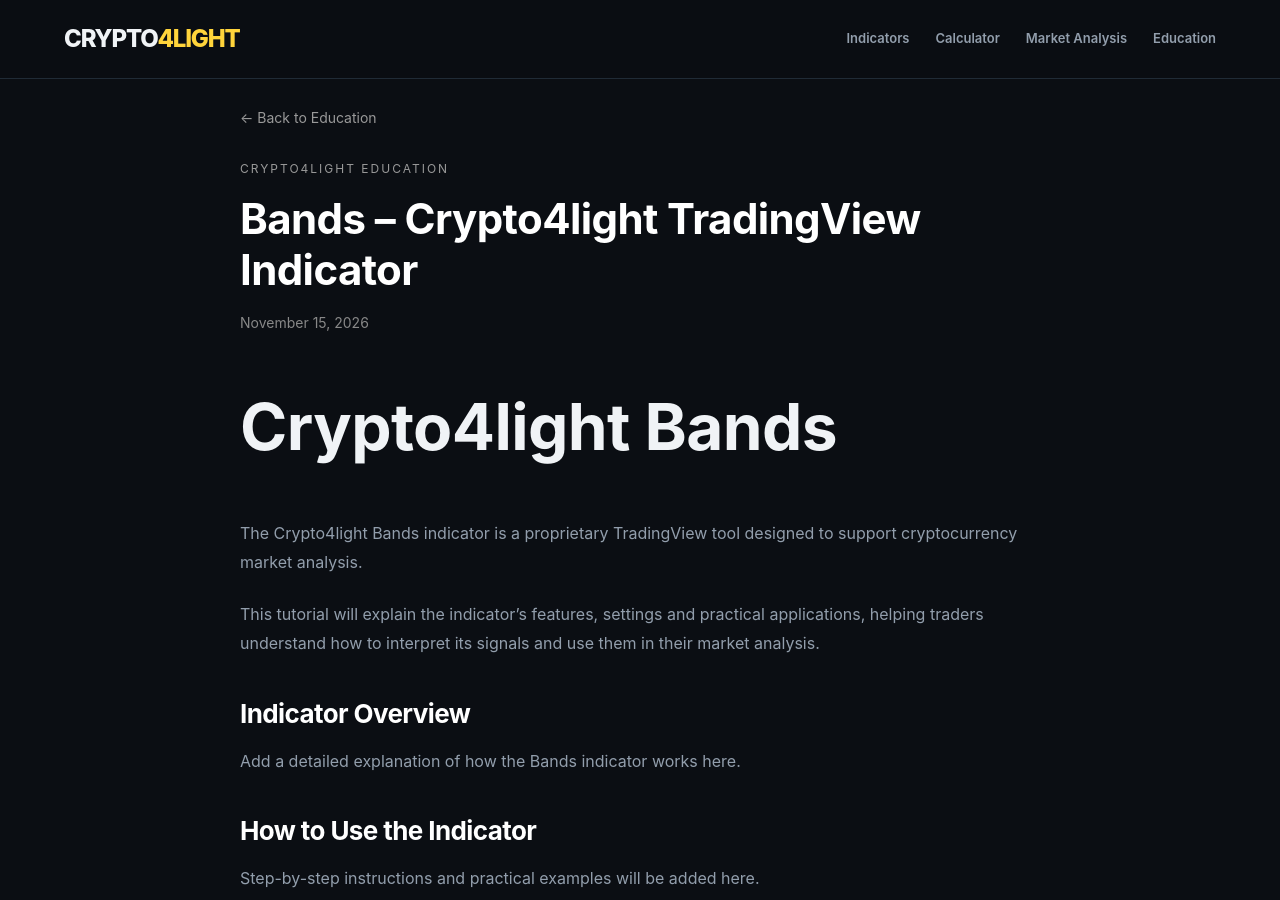
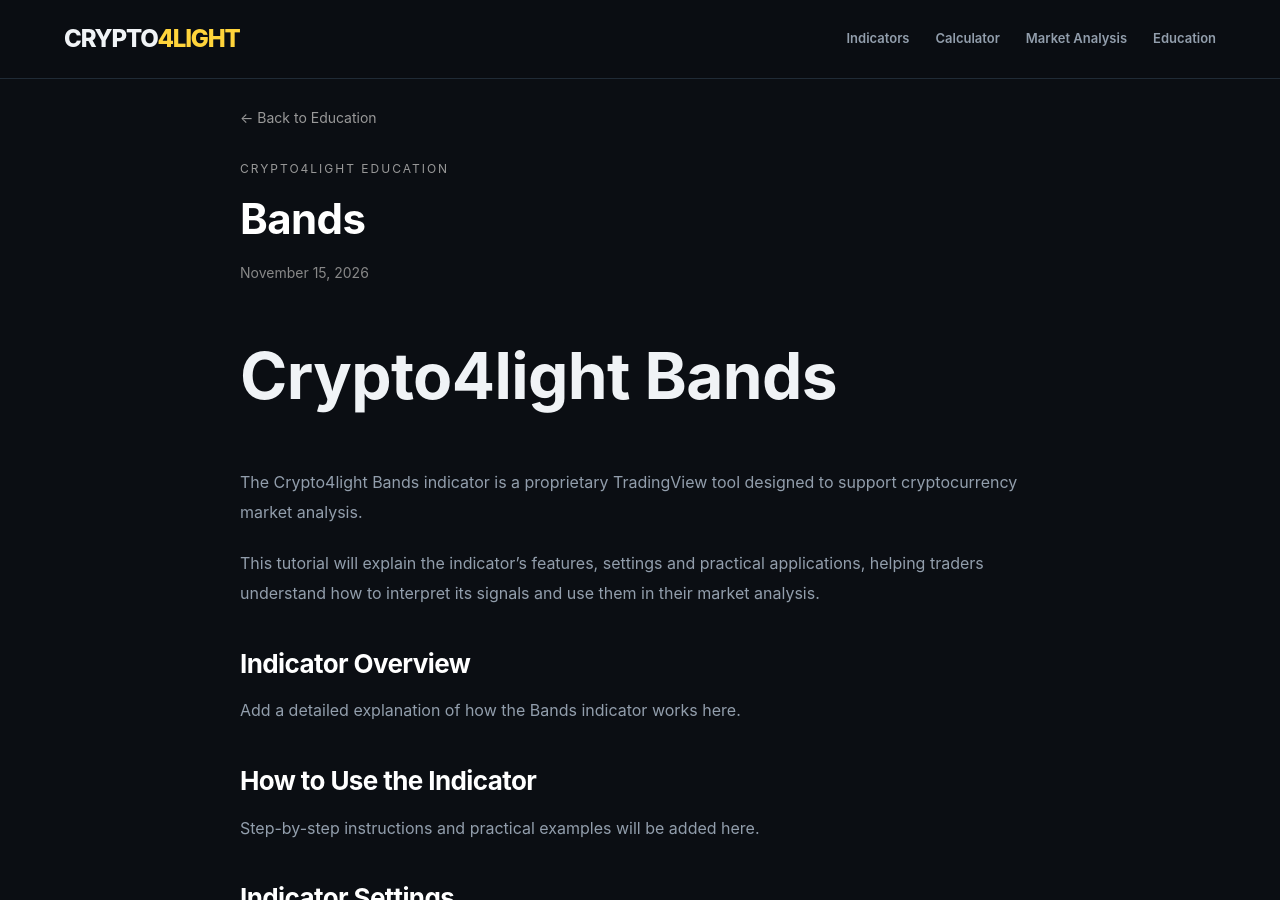
Before and after one commit to crypto4light/crypto4light, a Jekyll site: the page built from _indicators/bands.md, in a window 1280 px wide and 900 px high. Built offline with Jekyll 4.4.1, drawn with Linux system fonts in a browser that asks for light colours.

Commit message:
Update bands.md

```diff
--- a/_indicators/bands.md
+++ b/_indicators/bands.md
@@ -1,5 +1,5 @@
 ---
-title: "Bands – Crypto4light TradingView Indicator"
+title: "Bands"
 description: "Learn how to use the Crypto4light Bands TradingView indicator. Explore its features, chart signals, settings and practical trading applications."
 permalink: /indicators/bands/
 layout: page
```
